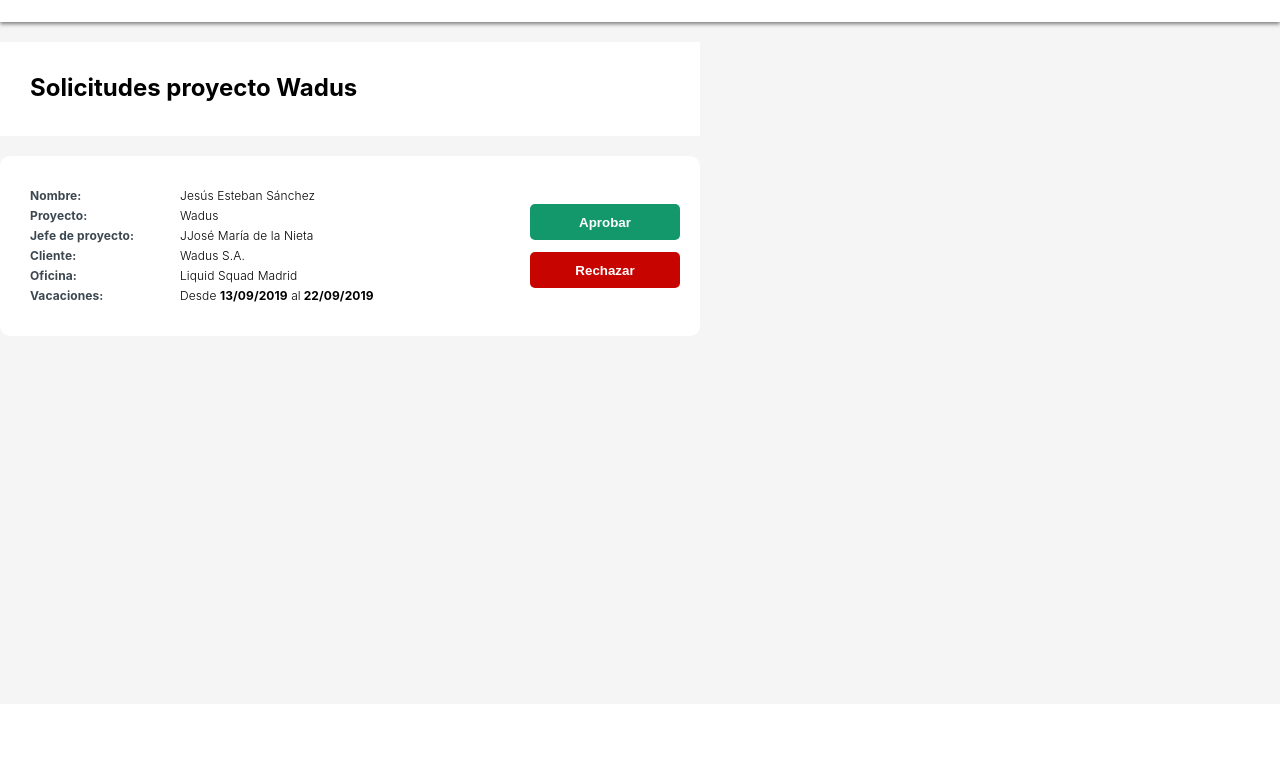
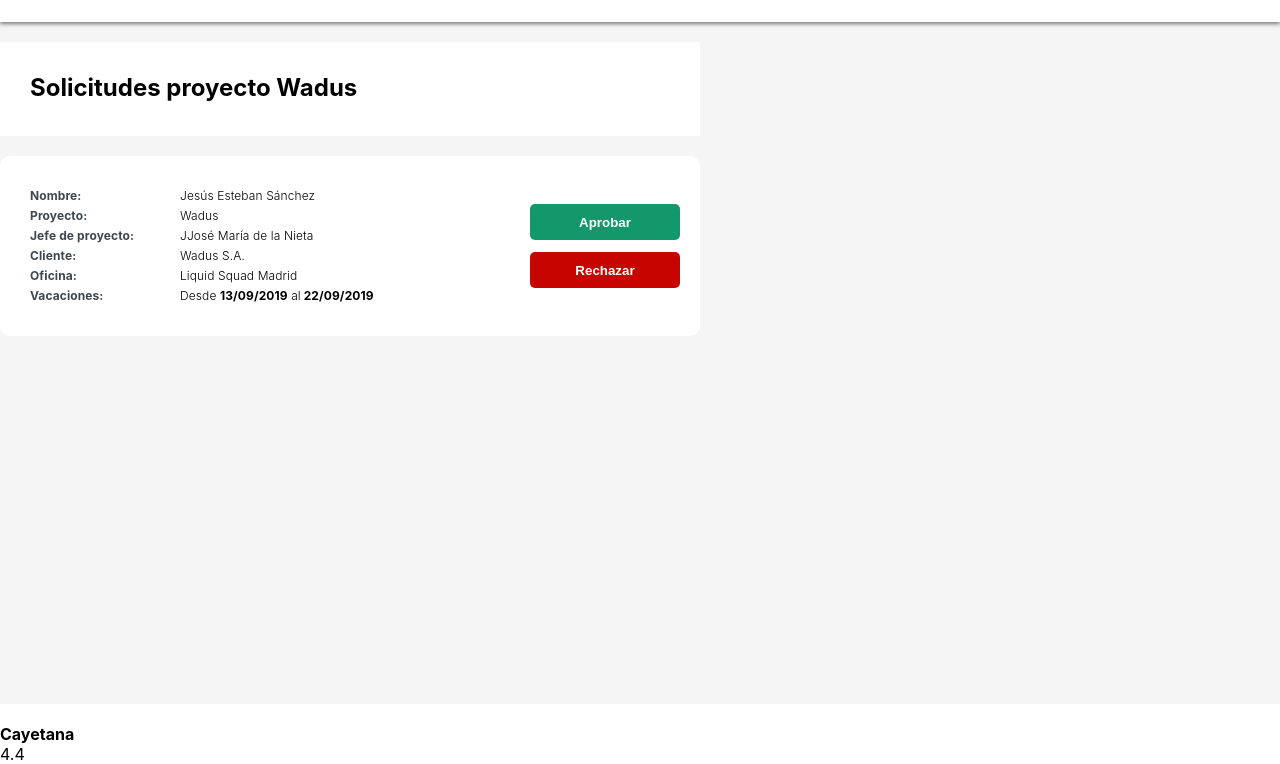
Before and after one commit to luzagm/g-m4-AquaSquad, a React (Create React App) app: page /#/user in a window 1280 px wide. Shown: the part 409-1173 px from the top of the page. Before the commit the page ends 1113 px from the top, so only its background shows below. Built offline with nearby package versions, Linux system fonts and the light colour scheme.

Commit message:
add asideBar

```diff
--- a/src/components/App.js
+++ b/src/components/App.js
@@ -2,7 +2,6 @@ import React from "react";
 import { Route, Switch } from "react-router-dom";
 import "../stylesheets/core/variables.scss";
 import UserList from "./user/User";
-
 
 class App extends React.Component {
   render() {
--- a/src/components/AsideBar.js
+++ b/src/components/AsideBar.js
@@ -0,0 +1,13 @@
+import React from "react";
+
+const AsideBar = props => {
+  return (
+    <div className="asidebar__container">
+      <img></img>
+      <h4>Cayetana</h4>
+      <div>4.4</div>
+    </div>
+  );
+};
+
+export default AsideBar;
--- a/src/components/user/User.js
+++ b/src/components/user/User.js
@@ -2,6 +2,7 @@ import React from "react";
 import Header from "../Header";
 import ListUserItem from "./ListUserItem";
 import ListUserStatus from "./ListUserStatus";
+import AsideBar from "../AsideBar";
 import "../../stylesheets/components/User.scss";
 import "../../stylesheets/App.scss";
 import ListGestorDetail from "../leader/ListGestorDetail";
@@ -16,6 +17,10 @@ const UserList = props => {
         <ListUserItem />
       </div>
       <ListGestorDetail />
+
+      <React.Fragment>
+        <AsideBar />
+      </React.Fragment>
     </div>
   );
 };
```
